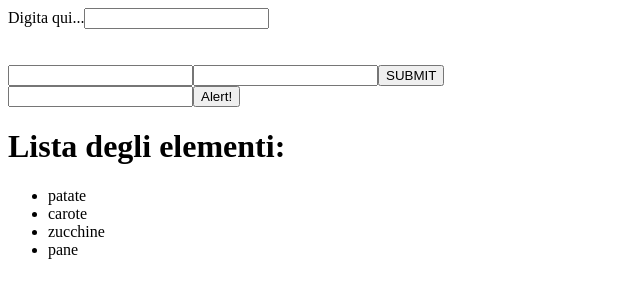
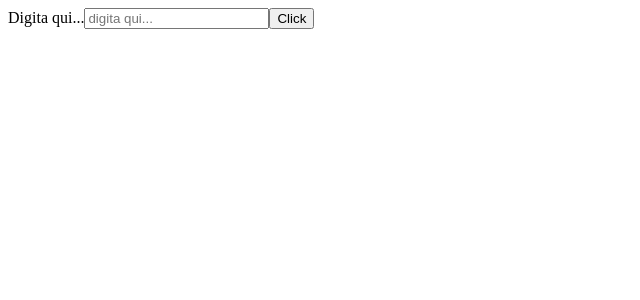
Before and after one commit to Giuliazeolla/MiaTech, a React (Vite) app in the folder input/: page / in a window 1280 px wide. Shown: the top 300 px of the page, without its empty margins (0-640 px from the left). Built offline with nearby package versions, Linux system fonts and the light colour scheme.

Commit message:
fixed input

```diff
--- a/input/src/App.jsx
+++ b/input/src/App.jsx
@@ -1,32 +1,18 @@
-import React, { useState } from "react";
-import Input from "./input";
-import AlertInput from "./ref";
-import List from "./list";
+import React, { useRef } from "react";
 
 const TextInput = () => {
 
-  const [input, setInput] = useState('');
-  const items = ['Elemento1', 'Elemento2', 'Elemento3', 'Elemento4'];
+  const inputRef = useRef();
 
-  const handleChange = (event) => {
-    setInput(event.target.value);
+  const handleClick = () => {
+    alert(inputRef.current.value);
   }
-  //console.log(input);
 
   return (
     <>
-      <div>
         <label>Digita qui...</label>
-        <input type="text" name="text" value={input} onChange={handleChange} />
-      </div>
-      <br />
-      <br />
-      <Input />
-      <AlertInput />
-      <div>
-        <h1>Lista degli elementi:</h1>
-        <List items= {items} />
-      </div>
+        <input ref={inputRef} type="text" placeholder="digita qui..." />
+        <button onClick={handleClick}>Click</button>
     </>
   )
 }
--- a/input/src/main.jsx
+++ b/input/src/main.jsx
@@ -1,8 +1,5 @@
 import { createRoot } from 'react-dom/client'
 import App from './App.jsx'
-import Input from './input.jsx'
-import AlertInput from './ref.jsx'
-import List from './list.jsx'
 
 createRoot(document.getElementById('root')).render(
     <App />,
--- a/input/src/ref.jsx
+++ /dev/null
@@ -1,17 +0,0 @@
-import React from "react";
-import { useState } from "react";
-
-const AlertInput = () => {
-    const [inputValue, setInputValue] = useState('');
-
-    const showAlert = () => alert('Il valore input è '+ inputValue);
-
-    return (
-        <>
-        <input type="text" value={inputValue} onChange={(e) => setInputValue(e.target.value)} />
-        <button onClick={showAlert}>Alert!</button>
-        </>
-    )
-}
-
-export default AlertInput;
```
